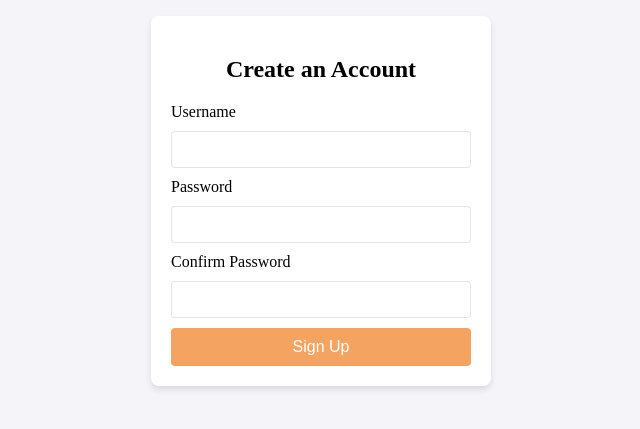
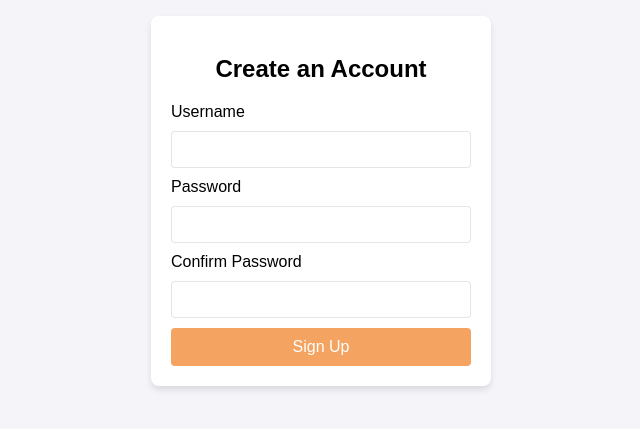
Before and after one commit to cjbates02/Beekeepers, a plain HTML site: page ui/templates/createacc.html in a window 1280 px wide. Shown: the part 199-628 px from the top of the page, without its empty margins (319-959 px from the left). Drawn offline with Linux system fonts and the light colour scheme.

Commit message:
Font changing

```diff
--- a/ui/static/styles/createuser.css
+++ b/ui/static/styles/createuser.css
@@ -1,5 +1,5 @@
 body {
-    font-family: 'Times New Roman', sans-serif;
+    font-family: Arial, sans-serif;
     background-color: #f4f4f9;
     display: flex;
     justify-content: center;
--- a/ui/static/styles/login.css
+++ b/ui/static/styles/login.css
@@ -1,5 +1,5 @@
 body {
-    font-family: 'Times New Roman', sans-serif;
+    font-family: Arial, sans-serif;
     background-color: #f2f2f2;
     display: flex;
     justify-content: center;
```
